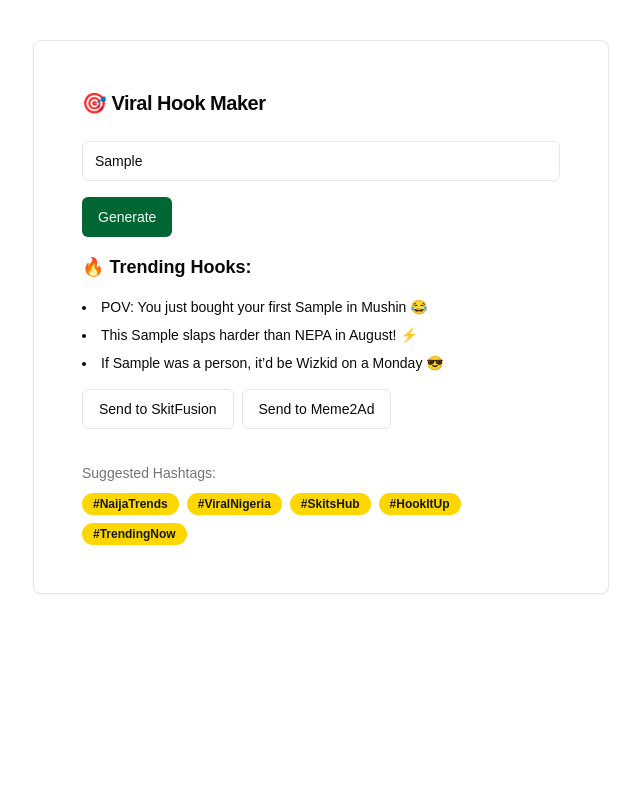
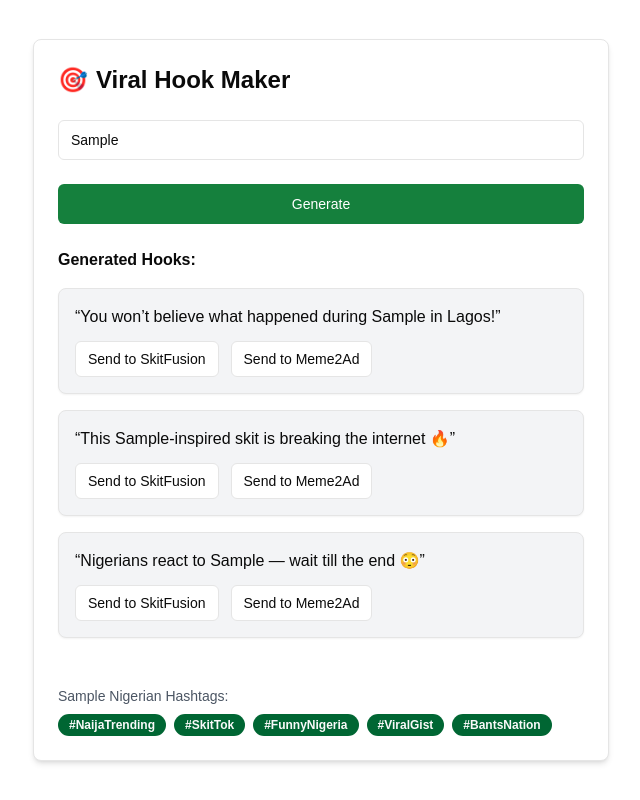
Before and after one commit to adeoyeallen/clapback-studio, a Next.js app: page /tools/viralHookMaker in a window 1280 px wide. Both pictures are taken after typing "Sample" into the empty fields and a click on the button "Generate". Shown: the whole page, without its empty margins (319-959 px from the left). Built offline with nearby package versions, Linux system fonts and the light colour scheme.

Commit message:
refactor:polished UI for ViralHookMaker

```diff
--- a/app/tools/viralHookMaker/page.tsx
+++ b/app/tools/viralHookMaker/page.tsx
@@ -1,9 +1,9 @@
-"use client"
+'use client'
 
 import { useState } from "react"
+import { Card } from "@/components/ui/card"
+import { Input } from "@/components/ui/input"
 import { Button } from "@/components/ui/button"
-import { Input } from "@/components/ui/input"
-import { Card, CardContent, CardHeader, CardTitle } from "@/components/ui/card"
 import { Badge } from "@/components/ui/badge"
 
 export default function ViralHookMaker() {
@@ -11,53 +11,56 @@ export default function ViralHookMaker() {
   const [hooks, setHooks] = useState<string[]>([])
 
   const generateHooks = () => {
-    // Mock AI-generated hooks
-    const mockHooks = [
-      `POV: You just bought your first ${topic} in Mushin 😂`,
-      `This ${topic} slaps harder than NEPA in August! ⚡️`,
-      `If ${topic} was a person, it’d be Wizkid on a Monday 😎`,
-    ]
-    setHooks(mockHooks)
+    // Simulate AI-generated Nigerian viral hooks
+    setHooks([
+      `“You won’t believe what happened during ${topic} in Lagos!”`,
+      `“This ${topic}-inspired skit is breaking the internet 🔥”`,
+      `“Nigerians react to ${topic} — wait till the end 😳”`,
+    ])
   }
 
   return (
-    <Card className="max-w-xl mx-auto mt-10 p-6">
-      <CardHeader>
-        <CardTitle className="text-xl font-bold">🎯 Viral Hook Maker</CardTitle>
-      </CardHeader>
-      <CardContent className="space-y-4">
+    <div className="flex flex-col items-center justify-center min-h-screen bg-white px-4 py-8">
+      <Card className="w-full max-w-xl p-6 space-y-6 shadow-md">
+        <div className="text-2xl font-bold flex items-center gap-2">
+          <span>🎯</span> <span>Viral Hook Maker</span>
+        </div>
+
         <Input
-          placeholder="Enter a trending topic (e.g. election, iPhone, etc)"
+          placeholder="Enter a trending topic (e.g. election, iPhone, Buhari)"
           value={topic}
           onChange={(e) => setTopic(e.target.value)}
         />
-        <Button onClick={generateHooks}>Generate</Button>
+
+        <Button onClick={generateHooks} className="w-full bg-green-700 hover:bg-green-800 text-white">
+          Generate
+        </Button>
 
         {hooks.length > 0 && (
           <div className="space-y-4">
-            <div className="text-lg font-semibold">🔥 Trending Hooks:</div>
-            <ul className="list-disc list-inside space-y-2">
-              {hooks.map((hook, index) => (
-                <li key={index} className="text-sm">{hook}</li>
-              ))}
-            </ul>
+            <div className="font-semibold">Generated Hooks:</div>
+            {hooks.map((hook, index) => (
+              <Card key={index} className="p-4 bg-gray-100 shadow-sm">
+                <p>{hook}</p>
 
-            <div className="flex space-x-2">
-              <Button variant="outline">Send to SkitFusion</Button>
-              <Button variant="outline">Send to Meme2Ad</Button>
-            </div>
-
-            <div className="pt-4">
-              <span className="text-sm text-muted-foreground">Suggested Hashtags:</span>
-              <div className="flex flex-wrap gap-2 mt-2">
-                {["#NaijaTrends", "#ViralNigeria", "#SkitsHub", "#HookItUp", "#TrendingNow"].map((tag, i) => (
-                  <Badge key={i} variant="secondary">{tag}</Badge>
-                ))}
-              </div>
-            </div>
+                <div className="mt-3 flex gap-3">
+                  <Button variant="outline" size="sm">Send to SkitFusion</Button>
+                  <Button variant="outline" size="sm">Send to Meme2Ad</Button>
+                </div>
+              </Card>
+            ))}
           </div>
         )}
-      </CardContent>
-    </Card>
+
+        <div className="pt-6">
+          <div className="text-sm text-gray-600 mb-2">Sample Nigerian Hashtags:</div>
+          <div className="flex flex-wrap gap-2">
+            {["#NaijaTrending", "#SkitTok", "#FunnyNigeria", "#ViralGist", "#BantsNation"].map((tag, index) => (
+              <Badge key={index}>{tag}</Badge>
+            ))}
+          </div>
+        </div>
+      </Card>
+    </div>
   )
 }
```
